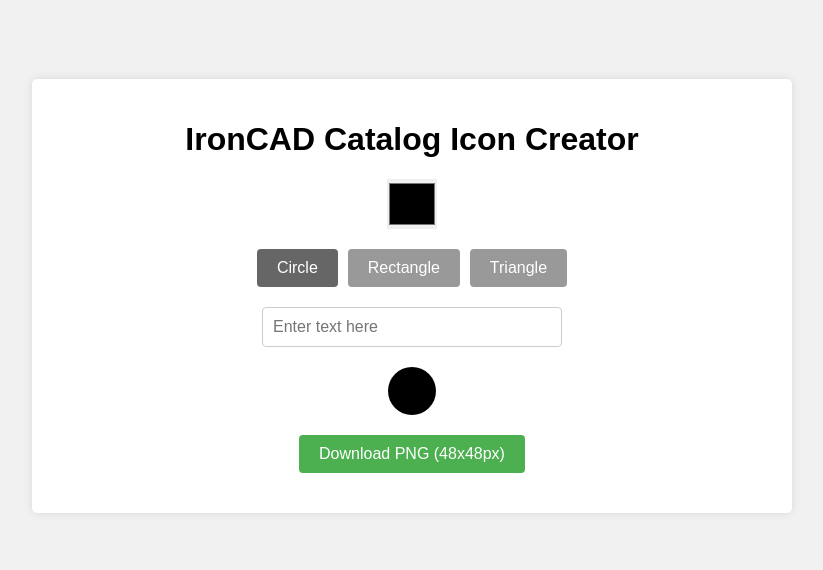
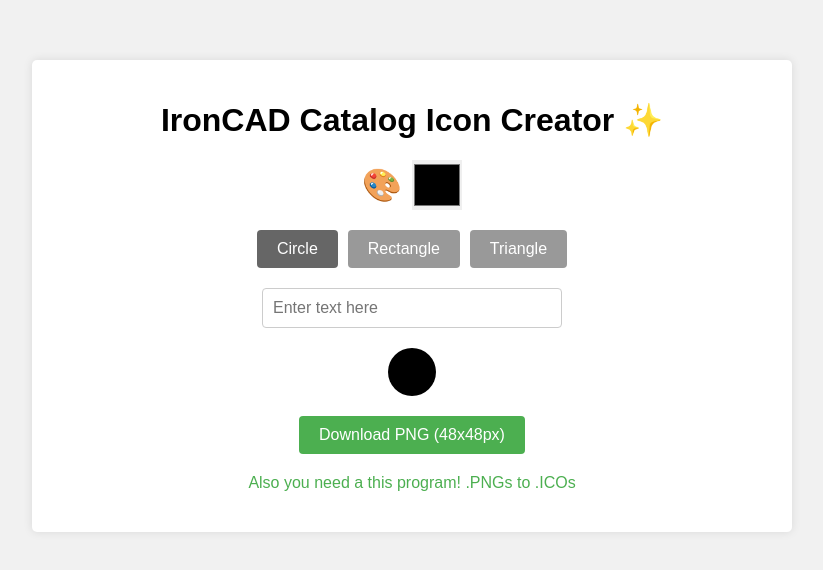
Before and after one commit to BertranK/IronCADCatalogIconCreator, a plain HTML site: page index.html in a window 1280 px wide. Shown: the part 104-674 px from the top of the page, without its empty margins (228-1051 px from the left). Drawn offline with Linux system fonts and the light colour scheme.

Commit message:
Update index.html

```diff
--- a/index.html
+++ b/index.html
@@ -28,7 +28,8 @@
     .shape-selector,
     .text-input,
     .preview,
-    .download-btn {
+    .download-btn,
+    .text-below-download {
       display: flex;
       justify-content: center;
       margin-bottom: 20px;
@@ -46,6 +47,16 @@
       border: 1px solid #ccc;
       border-radius: 4px;
       box-sizing: border-box;
+    }
+
+    .color-selector {
+      align-items: center;
+    }
+
+    .color-palette-icon::before {
+      content: "🎨";
+      font-size: 32px;
+      margin-right: 10px;
     }
 
     .color-selector input[type="color"] {
@@ -82,6 +93,11 @@
       cursor: pointer;
     }
 
+    .text-below-download a {
+      text-decoration: none;
+      color: #4CAF50;
+    }
+
     h1 {
       text-align: center;
     }
@@ -89,8 +105,9 @@
 </head>
 <body>
   <div class="container">
-    <h1>IronCAD Catalog Icon Creator</h1>
+    <h1>IronCAD Catalog Icon Creator ✨</h1>
     <div class="color-selector">
+      <div class="color-palette-icon"></div>
       <input type="color" id="text-color-picker" value="#000000">
     </div>
     <div class="shape-selector">
@@ -106,6 +123,9 @@
     </div>
     <div class="download-btn">
       <button id="download-btn">Download PNG (48x48px)</button>
+    </div>
+    <div class="text-below-download">
+      <a href="https://toycon.softonic.com/">Also you need a this program! .PNGs to .ICOs</a>
     </div>
   </div>
 
@@ -139,7 +159,7 @@
           ctx.fillRect(0, 0, 48, 48);
           break;
         case 'triangle':
-          drawTriangle(24, 40, 12, 8, currentTextColor);
+          drawTriangle(24, 48, 48, 48, currentTextColor);
           break;
       }
 
```
